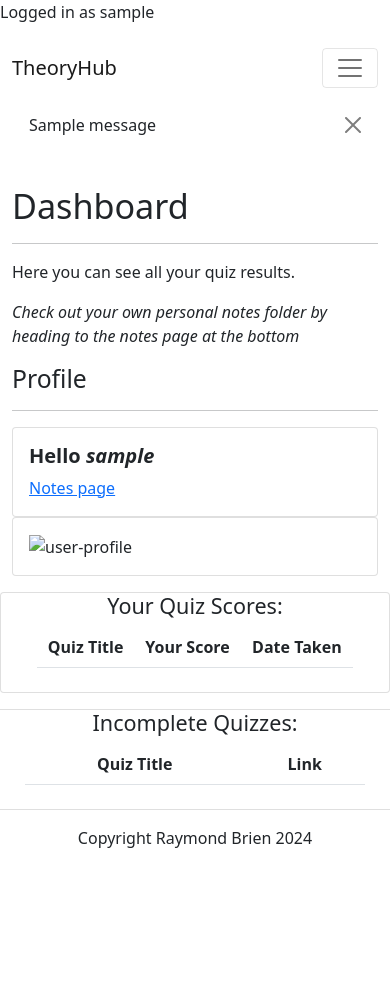
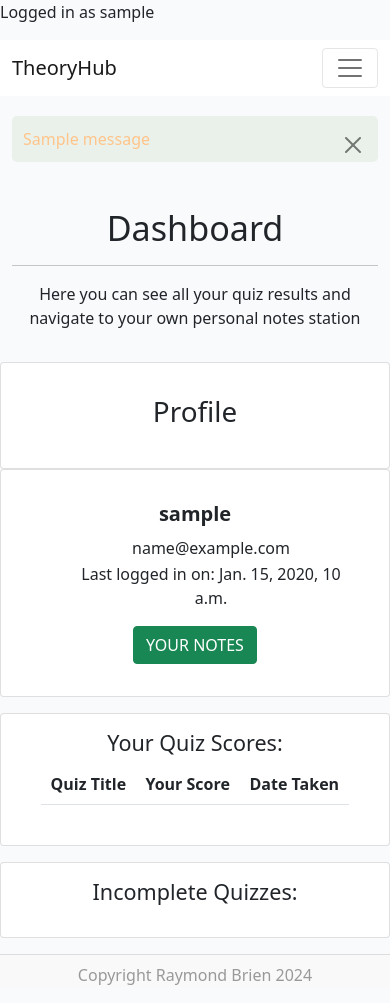
Before and after one commit to RaymondBrien/theoryhub, a Django app: page /dashboard/ in a window 390 px wide. Before the commit the page ends 848 px from the top, so only its background shows below. Run offline with Django 4.2, Linux system fonts and the light colour scheme; a user stored in the database is signed in; tables that the repository leaves empty hold one stand-in row (values such as "Sample post"); one stand-in notice (Sample message) is shown; lists and menus that the app fills with data are empty; some libraries are stand-ins or nearby versions.

Commit message:
Add BS classes for improved site responsiveness

```diff
--- a/dashboard/templates/dashboard/dashboard.html
+++ b/dashboard/templates/dashboard/dashboard.html
@@ -11,44 +11,41 @@
 
     <div class="container">
         <div class="row title-dashboard">
-            <div class="col-md-12">
+            <div class="col-md-12 text-center">
                 <h1 class="display-4">Dashboard</h1>
                 <hr>
-                <p class="text-faded">Here you can see all your quiz results.</p>
-                <p><i>Check out your own personal notes folder by heading to the notes page at the bottom</i></p>
+                <p class="text-faded">Here you can see all your quiz results and navigate to your own personal notes
+                    station</p>
             </div>
         </div>
-        <div class="row">
-            <div class="col-md-6">
-                <!-- TODO add image? -->
-                <h2>Profile</h2>
-                <hr>
-                <div class="container">
-
+        <div class="row col-md-12 mt-3 text-center">
+            <div class="col-md-6 card">
+                <div class="card-body d-flex align-items-center justify-content-center">
+                    <h2 class="display-6">Profile</h2>
                 </div>
-                <div class="card">
+            </div>
+            <div class="col-md-6 card">
                 <div class="card-body">
+                    {% if user.is_authenticated and user == user %}
                     <h5 class="card-title">
-                            {% if user.is_authenticated and user == user %}
-                            <strong>Hello <i class="font-weight-bold">{{ user.username }}</i></strong>
+                        <strong>{{ user.username }} </strong>
+                    </h5>
+                    <ul class="user-info-list">
+                        <li>{{ user.email }}</li>
+                        <li>Last logged in on: {{ user.last_login }}</li>
+                    </ul>
                     <!-- TODO: Add list of quizzes completed -->
                     <!-- TODO:  update user name? CHECK USER STORIES and ensure meet all crud functionality for assessment requirements-->
                     <!-- TODO:  -->
                     <!-- TODO:  -->
                     {% else %}
-                            <strong>Please log in to your account to see your page</strong>
                     <!-- TODO add link to login page -->
+                    <strong>Please log in to your account to see your page</strong><a href="{}">here</a>
                     {% endif %}
-                        </h5>
-                        <a href="{% url 'user_notes' %}" class="">Notes page</a>
-                    </div>
-                </div>
-            </div>
-            <div class="col-md-6">
-                <div class="card">
-                    <div class="card-body">
-                        <img src="" alt="user-profile">
-                    </div>
+                    <button class="btn btn-success">
+                        <a href="{% url 'user_notes' %}" class="link text-white" style="text-decoration: none;">YOUR NOTES</a>
+                    </button>
+
                 </div>
             </div>
         </div>
@@ -95,16 +92,16 @@
 </main>
 
 <!-- Incomplete Quizzes List -->
-<section class="incomplete-quizzes mt-3">
+<section class="incomplete-quizzes mt-3 container">
     <div class="row">
-        <div class="card">
+        <div class="card col-md-12">
             <div class="card-title">
                 <div class="card-text text-center">
                     <h4>Incomplete Quizzes:</h4>
                     <div class="container">
                         <div class="row">
                             <div class="col-md-12">
-                                <table class="table" style="{%if item.user_score == 0 %}display:inline-block {% else %} d-none {% endif %}">
+                                <table class="table {%if item.user_score == 0 %} display:inline-block {% else %} d-none {% endif %}">
                                     <thead>
                                         <tr>
                                             <th>Quiz Title</th>
@@ -115,6 +112,7 @@
                                     {% if user.is_authenticated and item.owner == user %}
                                     <tbody>
                                         <tr>{{ item.quiz.title }}</tr>
+                                        <!-- TODO -->
                                         <tr>INSERT LINK HERE</tr>
                                     </tbody>
                                     {% else %}
--- a/dashboard/views.py
+++ b/dashboard/views.py
@@ -13,7 +13,7 @@
 from .forms import QuizNoteForm
 
 @login_required
-def dashboard(request, ):
+def dashboard(request):
     """
     Context
     Template
--- a/static/css/style.css
+++ b/static/css/style.css
@@ -1,3 +1,7 @@
+body {
+    background-color: #F9FAFC;
+}
+
 select {
     appearance: none;
     background-color: transparent;
@@ -11,6 +15,57 @@
     line-height: inherit;
 }
 
-hidden {
-    display: none;
+.messages {
+    margin: 20px 0;
 }
+
+.messages li {
+    list-style-type: none;
+    padding: 0;
+}
+
+.messages .alert {
+    padding: 10px;
+    margin-bottom: 10px;
+    border-radius: 5px;
+    color: rgb(255, 196, 138);
+}
+.messages .alert.info {
+    background-color: #5bc0de;
+}
+.messages .alert.success {
+    background-color: #eaf1ea;
+}
+.messages .alert.warning {
+    background-color: #f0ad4e;
+}
+.messages .alert.danger {
+    background-color: #d9534f;
+}
+
+.copyright {
+    padding-top: 2%;
+    background-color: #f9f9f9;
+    color: #999;
+    border-top: 1px solid #ddd;
+}
+
+.card {
+    padding: 1rem
+}
+
+.divider {
+    margin-top: 1rem;
+    margin-bottom: 1rem;
+    border-top: 1px solid #e0e0e0;
+}
+
+.quiz-list li {
+    background-color: #e0e0e0;
+    border: 1px solid #ddd;
+}
+
+.user-info-list li {
+    padding-top: 2px;
+    list-style-type: none;
+}
--- a/templates/base.html
+++ b/templates/base.html
@@ -74,29 +74,30 @@
         </div>
     </nav>
     <!-- displaying Django messages -->
+    {% if messages %}
     <div class="container">
         <div class="row">
-            <div class="col-md-8 offset-md-2">
+            <ul class="col-md-8 offset-md-2 messages">
                 {% for message in messages %}
-                <div class="alert {{ message.tags }} alert-dismissible fade show" id="msg" role="alert">
+                <li class="alert {{ message.tags }} alert-dismissible fade show" id="msg" role="alert">
                     {{ message | safe }}
                     <button type="button" class="btn-close" data-bs-dismiss="alert" aria-label="Close"></button>
-                </div>
+                </li>
                 {% endfor %}
-            </div>
+            </ul>
         </div>
     </div>
+    {% endif %}
 
     <!-- Main Content -->
     <main>
-
         {% block content%}
         {% endblock content %}
     </main>
 
     <!-- Footer -->
     <footer class="footer mt-auto py-3 dark-bg">
-        <p class="m-0 text-center text-black">
+        <p class="m-0 text-center text-black copyright">
             {% block copyright %}Copyright Raymond Brien <span>2024</span>{% endblock copyright %}
         </p>
     </footer>
--- a/theoryhub/urls.py
+++ b/theoryhub/urls.py
@@ -23,6 +23,7 @@
     path('dashboard/', include('dashboard.urls'), name='dashboard-urls'),  # for dashboard app
     path('quiz/', include('quiz.urls'), name='quiz-urls'),  # for quiz app
     path('accounts/', include('allauth.urls')),  # for social authentication
+    # path("accounts/login/", auth_views.LoginView.as_view()), TODO
     path('summernote/', include('django_summernote.urls')),  # for Summernote editor
     path('admin/', admin.site.urls),
 ]
```
Also changed, not shown: quiz/templates/quiz/quiz_list.html (+10 -12 lines), theoryhub/settings.py (+11 -0 lines). Lines whose indentation alone changed are shown as unchanged.
